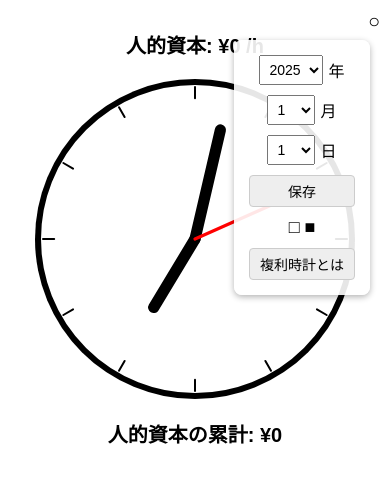
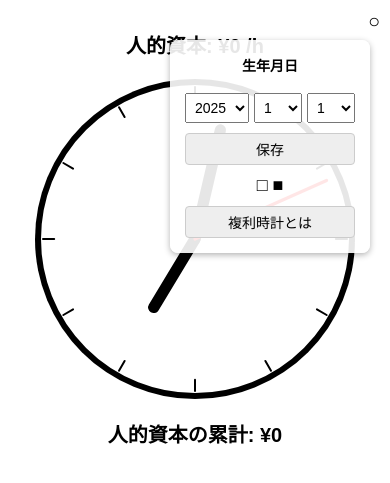
Before and after one commit to babaginji/invest_clock, a Flask app: page / in a window 390 px wide. Shown: the top 483 px of the page. Run offline with Flask 3, Linux system fonts and the light colour scheme.

Commit message:
Fix responsive design for mobile

```diff
--- a/static/style.css
+++ b/static/style.css
@@ -65,6 +65,13 @@ body {
     font-size: 20px;
     cursor: pointer;
     z-index: 15;
+}
+/* 右上ボックスのタイトル */
+.birthday-box .box-title {
+    font-weight: bold;
+    margin-bottom: 8px;
+    text-align: center;
+    font-size: 14px;
 }
 
 /* --------------------
--- a/templates/clock.html
+++ b/templates/clock.html
@@ -9,34 +9,29 @@
 <body class="light-theme">
     <div class="container">
 
-        <!-- 誕生日入力ボックス -->
+        <!-- 年齢入力ボックス → 生年月日入力ボックス -->
 <div id="birthdayBox" class="birthday-box">
-            <!-- 年 -->
+    <!-- タイトル追加 -->
+    <div class="box-title">生年月日</div>
+
+    <!-- 年/月/日セレクトボックス -->
     <div class="select-row">
         <select id="birthYear"></select>
-                <label for="birthYear">年</label>
-            </div>
-            <!-- 月 -->
-            <div class="select-row">
         <select id="birthMonth"></select>
-                <label for="birthMonth">月</label>
-            </div>
-            <!-- 日 -->
-            <div class="select-row">
         <select id="birthDay"></select>
-                <label for="birthDay">日</label>
     </div>
     <button id="saveBirthdayBtn">保存</button>
 
-            <!-- テーマ切替ボタン -->
+    <!-- □■とテーマ切替 -->
     <div class="theme-switch">
         <span id="lightBtn" class="theme-btn">□</span>
         <span id="darkBtn" class="theme-btn">■</span>
     </div>
 
     <!-- 複利時計説明ボタン -->
-            <button id="showExplanationBtn" class="explain-btn">複利時計とは</button>
+    <button id="showExplanationBtn">複利時計とは</button>
 </div>
+
 
         <!-- 右上の丸 -->
         <div id="birthdayToggle" class="birthday-toggle">○</div>
```
Lines whose indentation alone changed are shown as unchanged.
